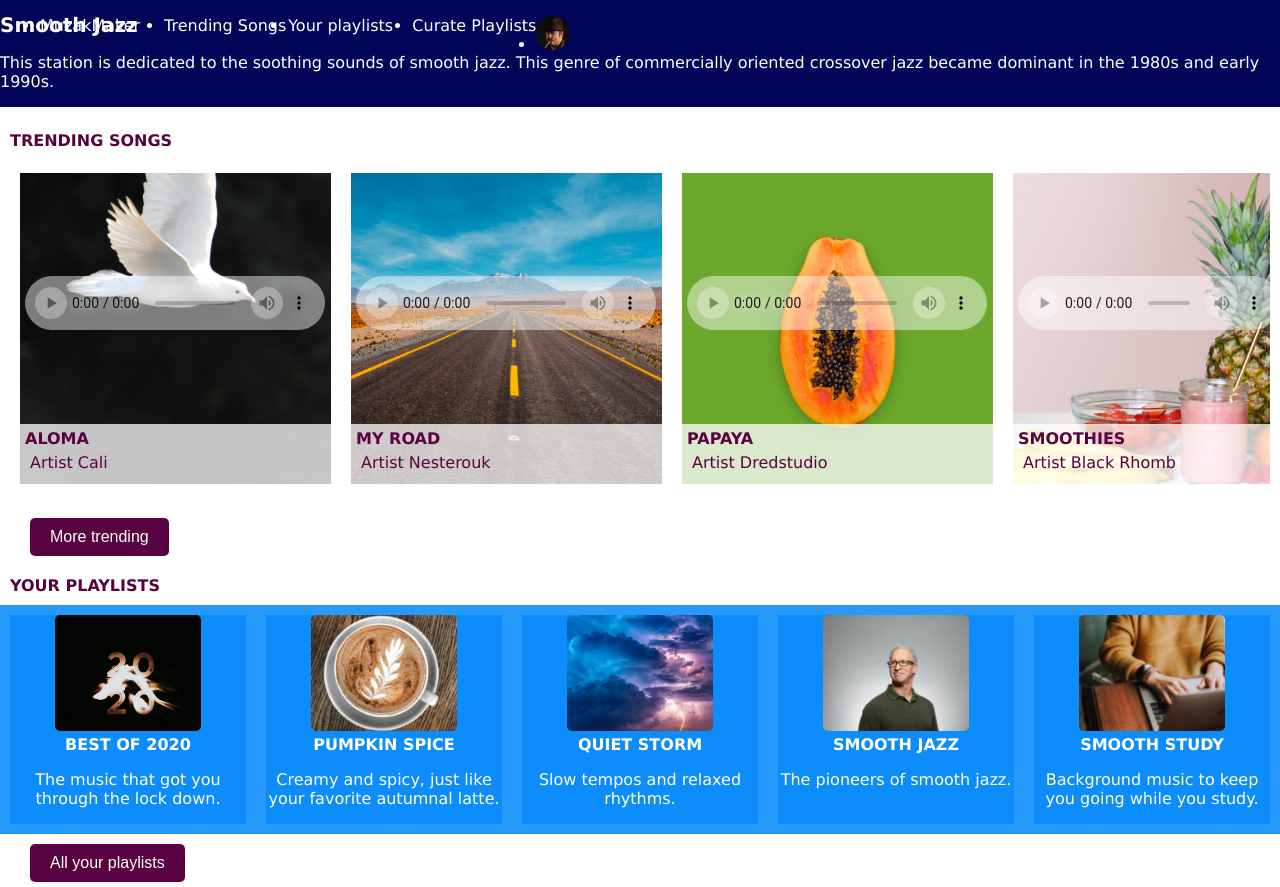
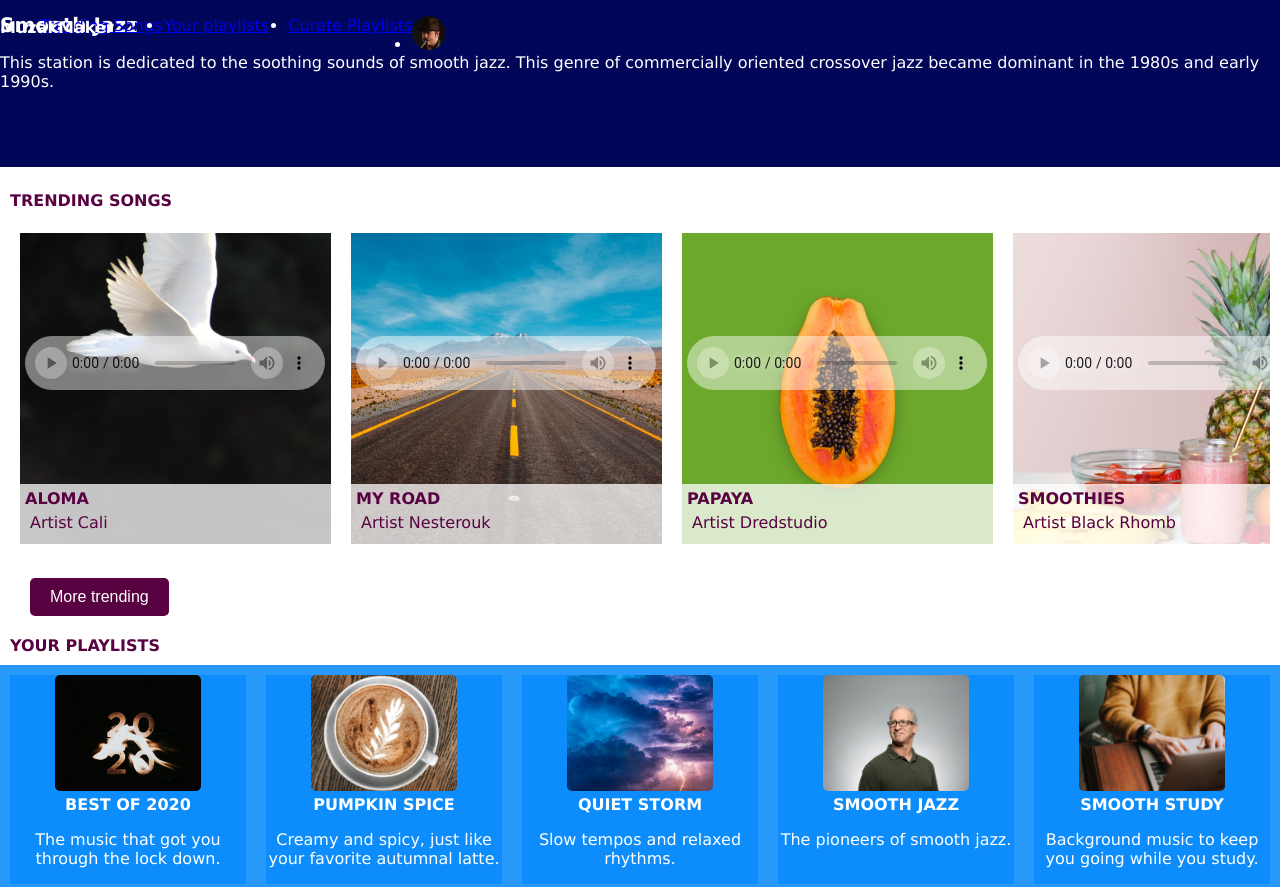
Before and after one commit to capyams/Assignment-Streaming-Media, a plain HTML site: page index.html in a window 1280 px wide. Shown: the top 887 px of the page. Drawn offline with Linux system fonts and the light colour scheme.

Commit message:
moved over edited html file code

```diff
--- a/index.html
+++ b/index.html
@@ -9,17 +9,21 @@
 </head>
 <body>
     <header>
-        <h1>Smooth Jazz</h1>
-        <p>This station is dedicated to the soothing sounds of smooth jazz. This genre of commercially oriented crossover jazz became dominant in the 1980s and early 1990s.</p>
-        <nav>
-            <ul>
-                <li>MuzakMaker</li>
-                <li>Trending Songs</li>
-                <li>Your playlists</li>
-                <li>Curate Playlists</li>
-                <li><img src = "images/duke-silver.png"></li>
-            </ul>
-        </nav>
+        <div class="header">
+            <h1>Smooth Jazz</h1>
+            <p>This station is dedicated to the soothing sounds of smooth jazz. This genre of commercially oriented crossover jazz became dominant in the 1980s and early 1990s.</p>
+        </div>
+        <section class="menu">
+            <label for="hamburgernav"><span></span></label>
+            <input type="checkbox" id="hamburgernav">
+                <ul class="menu">
+                    <li><a href="#MuzakMaker">MuzakMaker</a></li>
+                    <li><a href="#trending">Trending Songs</a></li>
+                    <li><a href="#yourplaylists">Your playlists</a></li>
+                    <li><a href="#curated">Curate Playlists</a></li>
+                    <li><img src="images/duke-silver.png"></li>
+                </ul>
+        </section>
     </header>
 
     <main>
--- a/styles.css
+++ b/styles.css
@@ -21,6 +21,11 @@ button {
     background-color: #590242;
     color: #ffffff;
 }
+
+nav {
+    display: flex;
+}
+
 h2, h3{
     font-size: 1em;
     text-transform: uppercase;
@@ -231,3 +236,16 @@ button {
     border: none;
     margin-left: 20px;
 }
+
+li:first-of-type, li:first-of-type a{
+    overflow: visible;
+    color: #ffffff;
+    display: block;
+    position: absolute;
+    top: 1px;
+    list-style-type: none;
+    text-decoration: none;
+    font-weight: bold;
+    margin: 0 auto;
+    left: 0px;
+}
```
